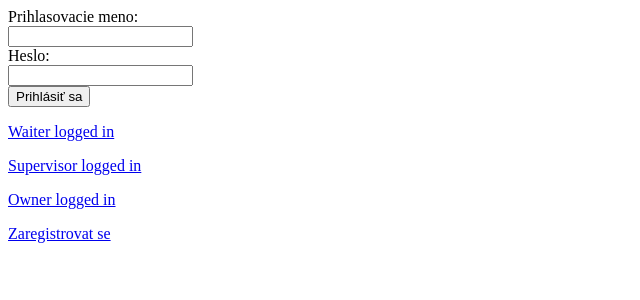
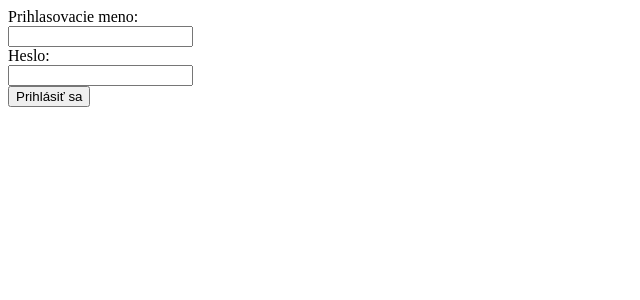
Before and after one commit to petrru/iis-restaurace, a PHP site: page /content/login in a window 1280 px wide. Shown: the top 300 px of the page, without its empty margins (0-640 px from the left). Run offline with PHP 8.4, Linux system fonts and the light colour scheme.

Commit message:
Přihlašovací stránka neobsahuje odkazy vedoucí nikam

```diff
--- a/classes/Mapper.php
+++ b/classes/Mapper.php
@@ -10,7 +10,6 @@ class Mapper
         ["^login$", LoginPage::class],
         ["^logout$", LogoutPage::class],
         ["^reservation$", ReservationPage::class],
-        ["^new-account$", RegisterPage::class],
         ["^manage$", AdminHomePage::class],
         ["^manage/employees$", EmployeesPage::class],
         ["^manage/employees/([0-9]+|new)$", EmployeePage::class],
--- a/inc/content/login.php
+++ b/inc/content/login.php
@@ -6,7 +6,6 @@
 
 <div class="login_form">
     <form action="login" method="post">
-        <!-- <form action="/action_page.php"> -->
         Prihlasovacie meno:<br>
 
         <input type="text" name="username" value="<?php
@@ -26,12 +25,5 @@
         <div class="button">
             <input type="submit" value="Prihlásiť sa">
         </div>
-
-        <div class="loggedin">
-            <p><a href="waiter_management.html">Waiter logged in</a></p>
-            <p><a href="supervisor_management.html">Supervisor logged in</a></p>
-            <p><a href="owner_management.html">Owner logged in</a></p>
-            <p><a href="new-account">Zaregistrovat se</a></p>
-        </div>
     </form>
 </div>
```
Also changed, not shown: classes/RegisterPage.php (deleted, +0 -24 lines).
